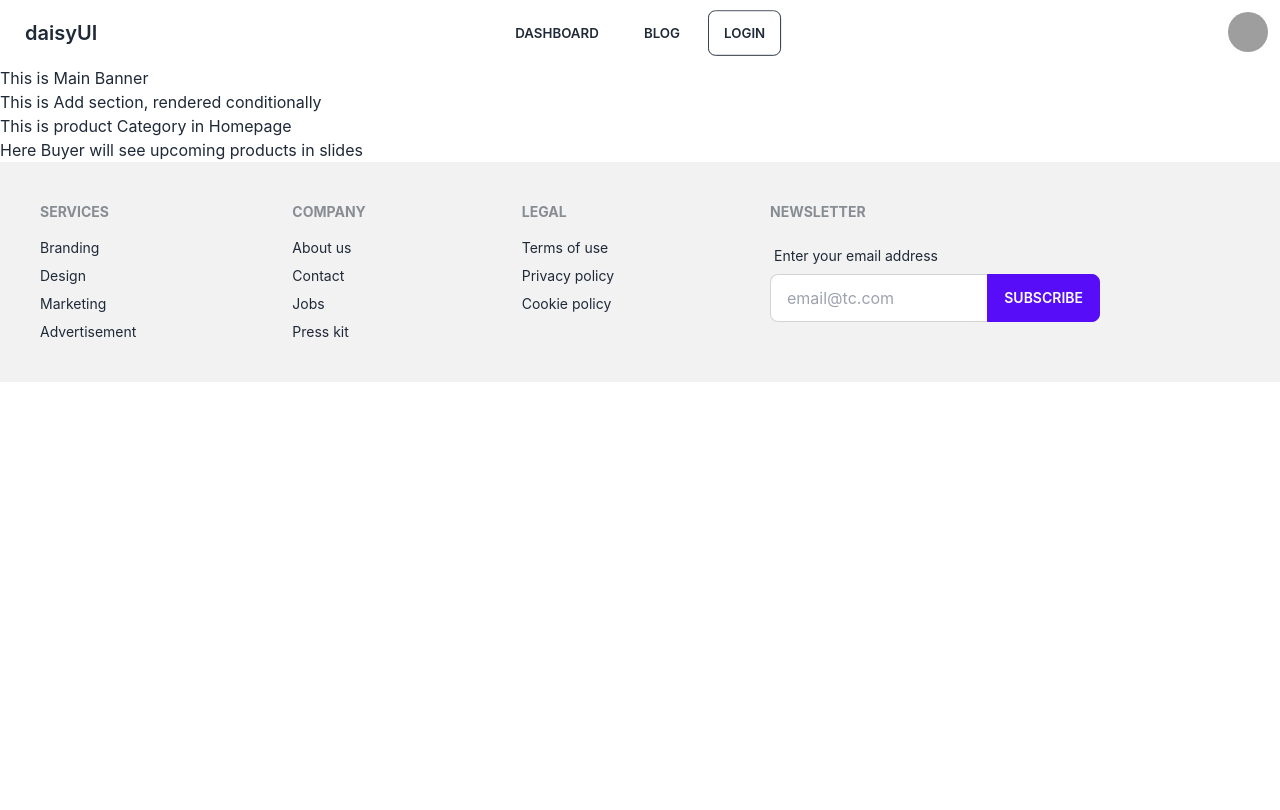
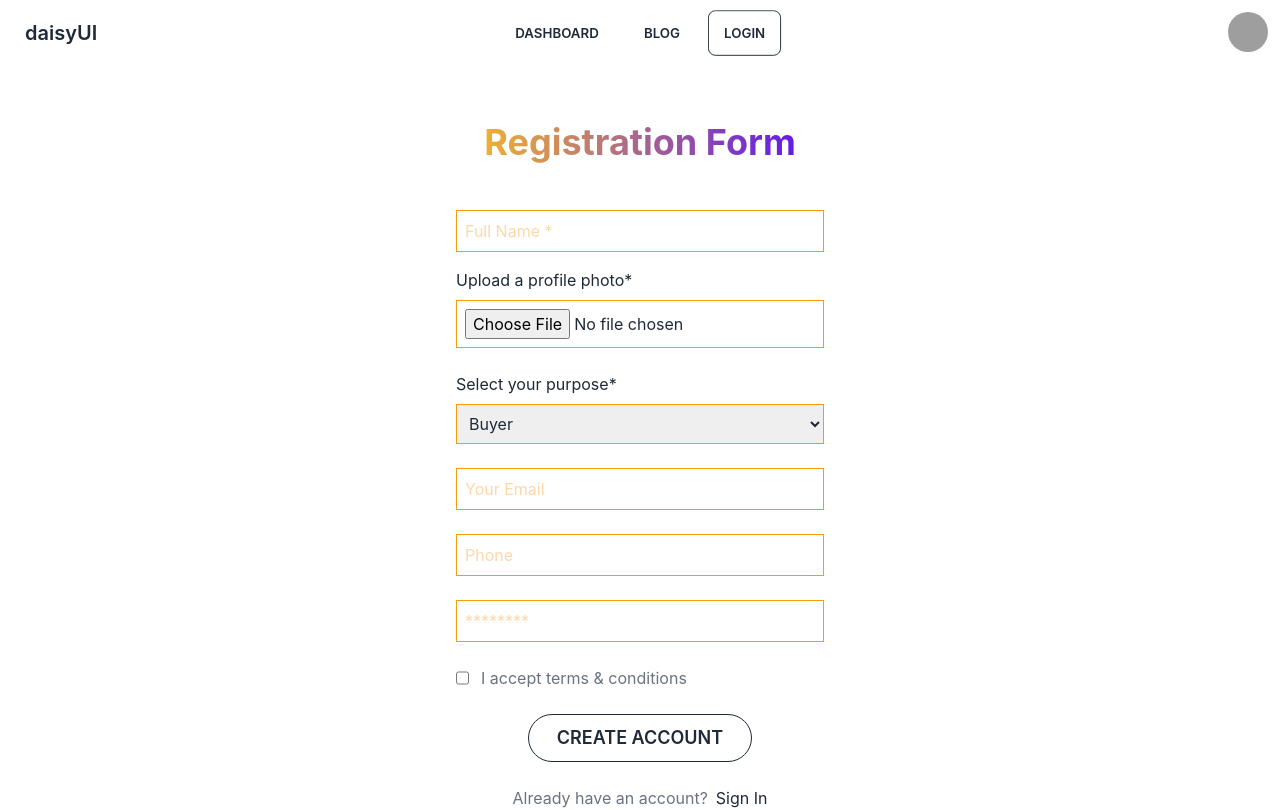
Before and after one commit to arifuddinraihan/time-craft-client, a React (Create React App) app: page /login in a window 1280 px wide. Shown: the top 810 px of the page. Built offline with nearby package versions, Linux system fonts and the light colour scheme; no server answers; grey boxes are pictures that could not be loaded; the HTML template or start-up script is replaced by a standard one.

Commit message:
added sign up form using hook form

```diff
--- a/src/Layouts/MainLayout/MainLayout.js
+++ b/src/Layouts/MainLayout/MainLayout.js
@@ -5,7 +5,7 @@ import Navbar from '../../Pages/Shared/Navbar/Navbar';
 
 const MainLayout = () => {
     return (
-        <div>
+        <div className=''>
             <Navbar></Navbar>
             <Outlet></Outlet>
             <Footer></Footer>
--- /dev/null
+++ b/src/Pages/Blog/Blog.js
@@ -0,0 +1,11 @@
+import React from 'react';
+
+const Blog = () => {
+    return (
+        <div>
+          <h2>This is Blog Page</h2>
+        </div>
+    );
+};
+
+export default Blog;
--- /dev/null
+++ b/src/Pages/Login/Login.js
@@ -0,0 +1,93 @@
+import React, { useContext } from 'react';
+import { useForm } from 'react-hook-form';
+import { Link, useNavigate } from 'react-router-dom';
+import { UserContext } from '../../context/UserValidation';
+
+const Login = () => {
+    const { register, handleSubmit, reset, formState: { errors } } = useForm()
+    const { createNewUser } = useContext(UserContext)
+    // navigate for after sign up user will be route into home
+    const navigate = useNavigate()
+
+    const handleRegister = data => {
+        console.log(data)
+    }
+
+
+    return (
+        <div className='container mx-auto'>
+            <div className="w-full max-h-auto overflow-scroll d-block min-h-screen p-4 flex items-center justify-center" >
+                <div className="bg-base-100 py-6 px-10 sm:max-w-md w-full ">
+                    <div className="text-2xl md:text-4xl font-bold text-center text-transparent bg-clip-text bg-gradient-to-r from-warning to-primary pb-12">
+                        Registration Form
+                    </div>
+                    <form onSubmit={handleSubmit(handleRegister)} >
+                        <div>
+                            <input type="text" {...register("name", { required: "Your full name is required." })}
+                                className="focus:outline-none border w-full p-2 border-amber-500 placeholder-orange-200" placeholder="Full Name *"
+                            />
+                            {errors.name && <p className='text-error my-2'>{errors.name.message}</p>}
+                        </div>
+                        <div className='mt-4'>
+                            <label>Upload a profile photo*</label>
+                            <input type="file" {...register("image", { required: "Your photo is required." })}
+                                className="focus:outline-none border w-full p-2 border-amber-500 placeholder-orange-200 mt-2" />
+                            {errors.image && <p className='text-error my-2'>{errors.image.message}</p>}
+                        </div>
+                        <div className='my-6'>
+                            <label>Select your purpose*</label>
+                            <select {...register("role", { required: "Select your purpose." })}
+                                className="focus:outline-none border w-full p-2 border-amber-500 placeholder-orange-200 mt-2"
+                                required
+                            >
+                                <option selected value="Buyer">Buyer</option>
+                                <option value="Seller">Seller</option>
+                            </select>
+                        </div>
+                        <div className='my-6'>
+                            <input type="text" {...register("email", { required: "Your email is required." })}
+                                className="focus:outline-none border w-full p-2 border-amber-500 placeholder-orange-200" placeholder="Your Email" />
+                            {errors.email && <p className='text-error my-2'>{errors.email.message}</p>}
+                        </div>
+                        <div className='my-6'>
+                            <input type="phone" {...register("phone", { required: "Your phone is required." })}
+                                className="focus:outline-none border w-full p-2 border-amber-500 placeholder-orange-200" placeholder="Phone " />
+                            {errors.phone && <p className='text-error my-2'>{errors.phone.message}</p>}
+                        </div>
+                        <div className="my-6">
+                            <input type="password"
+                                {...register("password", {
+                                    required: "Password is required",
+                                    minLength: { value: 6, message: "Password must be 6 characters long" },
+                                    pattern: { value: /(?=.*[A-Z])(?=.*[!@#$&*])(?=.*[0-9])/, message: 'Password must have uppercase, number and special characters' }
+                                })}
+                                className="focus:outline-none border w-full p-2 border-amber-500 placeholder-orange-200" placeholder="********" />
+                            {errors.password && <p className='text-error my-2'>{errors.password.message}</p>}
+                        </div>
+                        <div className="flex">
+                            <input type="checkbox"
+                                {...register("accepted", { required: "Please check the terms & conditions." })}
+                                className="border-amber-500 " value="" />
+                            <div className="px-3 text-gray-500">
+                                I accept terms & conditions
+                            </div>
+                        </div>
+                        {errors.accepted && <p className='text-error my-2'>{errors.accepted.message}</p>}
+                        <div className="flex justify-center my-6">
+                            <input className="btn btn-outline rounded-full w-full sm:w-56 text-lg font-semibold "
+                                type="submit" value="CREATE ACCOUNT"
+                            />
+                        </div>
+                        <div className="flex justify-center ">
+                            <p className="text-gray-500">Already have an account? </p>
+                            <Link to={'/register'} className="hover:text-warning hover:underline hover:underline-offset-2 pl-2"> Sign In</Link>
+                        </div>
+                    </form>
+                </div>
+            </div>
+
+        </div>
+    );
+};
+
+export default Login;
--- /dev/null
+++ b/src/Pages/Login/SignUp.js
@@ -0,0 +1,11 @@
+import React from 'react';
+
+const SignUp = () => {
+    return (
+        <div>
+            <h2>This is Sign Up page</h2>
+        </div>
+    );
+};
+
+export default SignUp;
--- a/src/Routes/MainRoute/MainRoute.js
+++ b/src/Routes/MainRoute/MainRoute.js
@@ -1,9 +1,11 @@
 import { createBrowserRouter  } from "react-router-dom"
 import DashboardLayout from "../../Layouts/DashboardLayout/DashboardLayout";
 import MainLayout from "../../Layouts/MainLayout/MainLayout"
+import Blog from "../../Pages/Blog/Blog";
 import AdminDashboard from "../../Pages/DashboardPage/AdminDashboard/AdminDashboard";
 import DashboardPanel from "../../Pages/DashboardPage/DashboardPanel/DashboardPanel";
 import HomePageLayout from "../../Pages/HomePage/HomePageLayout/HomePageLayout";
+import Login from "../../Pages/Login/Login";
 import ErrorPage from "../../Pages/Shared/ErrorPage/ErrorPage";
 
 const mainRoute = createBrowserRouter([
@@ -18,11 +20,11 @@ const mainRoute = createBrowserRouter([
             },
             {
                 path : '/blog',
-                element : <HomePageLayout></HomePageLayout>
+                element : <Blog></Blog>
             },
             {
                 path : '/login',
-                element : <HomePageLayout></HomePageLayout>
+                element : <Login></Login>
             },
         ]
     },
--- a/src/context/UserValidation.js
+++ b/src/context/UserValidation.js
@@ -2,7 +2,7 @@ import React, { createContext, useEffect, useState } from 'react';
 import app from '../Firebase/firebase.config';
 import { createUserWithEmailAndPassword, getAuth, onAuthStateChanged, signInWithEmailAndPassword, signOut } from 'firebase/auth'
 
-const UserContext = createContext();
+export const UserContext = createContext();
 const auth = getAuth(app);
 
 const UserValidation = ({ children }) => {
```
